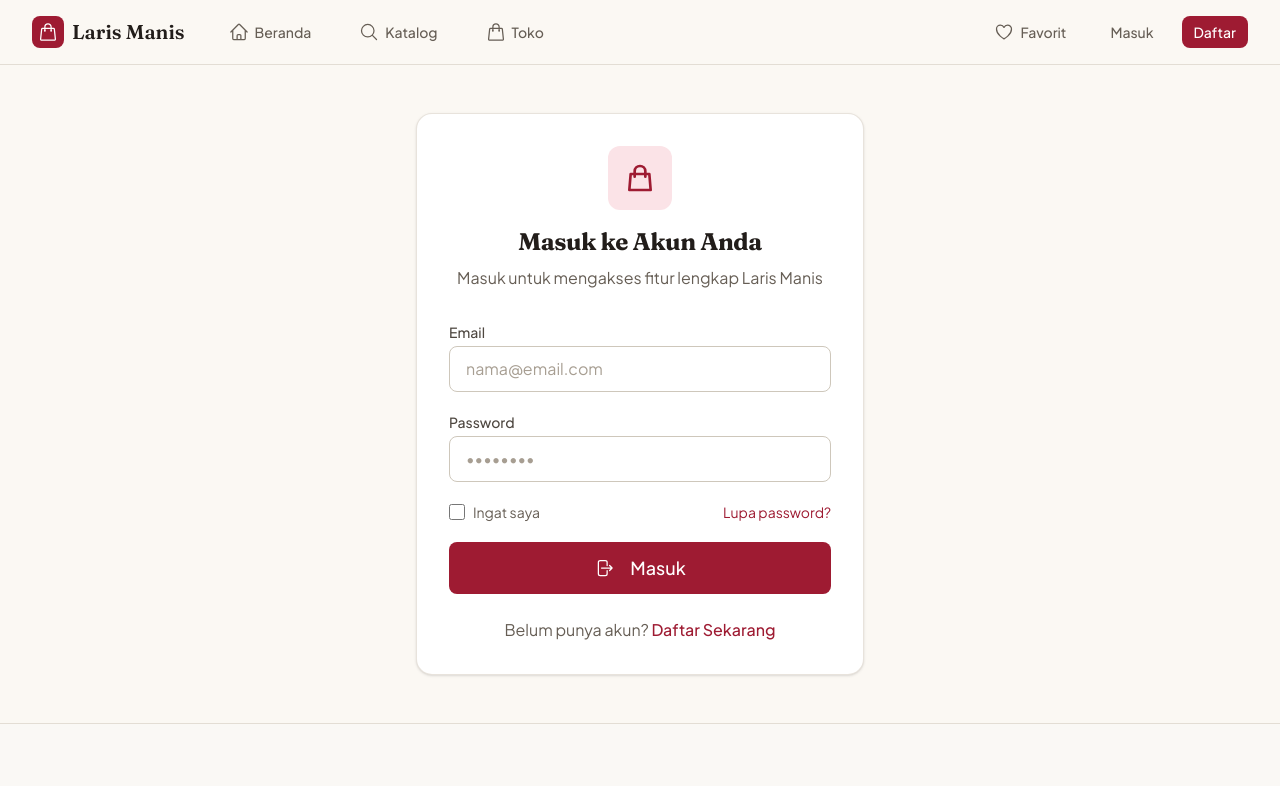
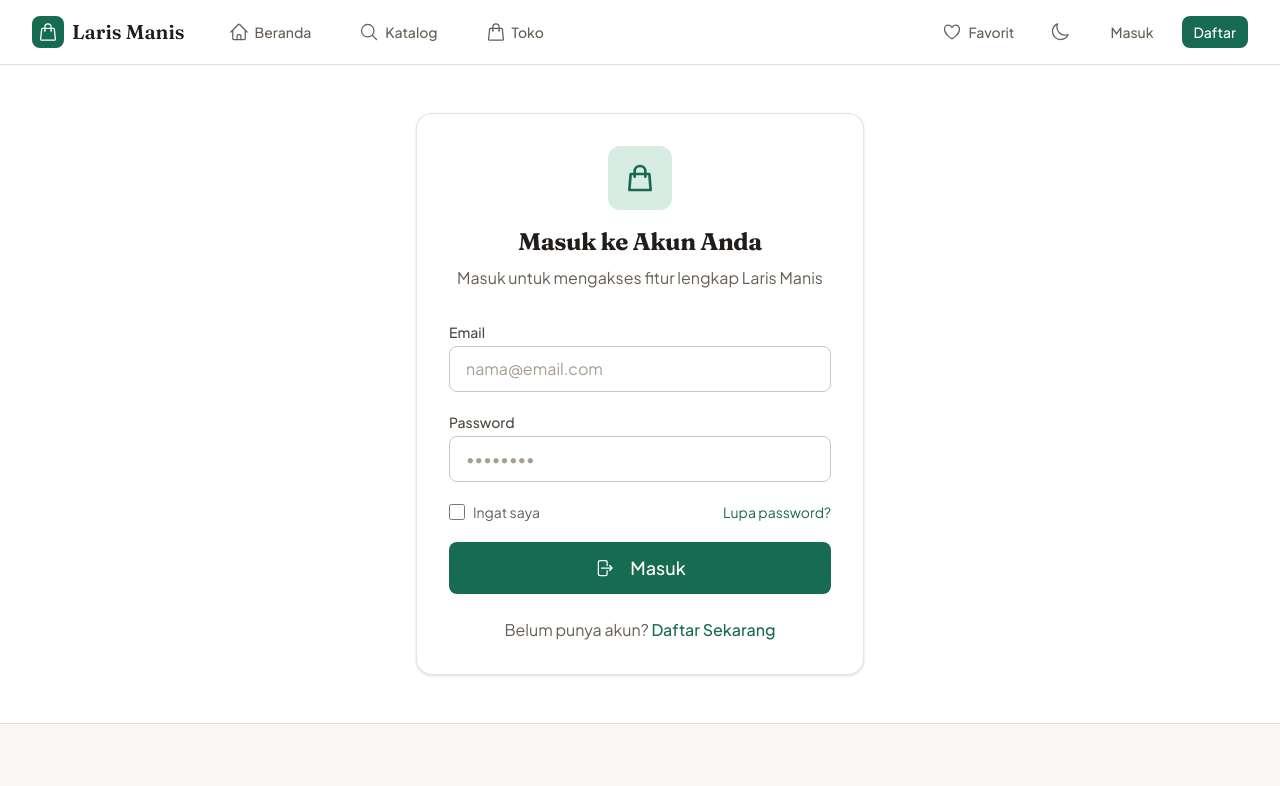
Before and after one commit to KoRifCan/laris-manis, a Next.js app: page /auth/login in a window 1280 px wide. Shown: the top 786 px of the page. Built offline with nearby package versions, Linux system fonts and the light colour scheme.

Commit message:
feat(tema): palet Putih Pandan (brand hijau, kanvas putih), mode gelap berbasis kelas + toggle tema localStorage, theme-color dinamis anti-flicker

```diff
--- a/src/app/globals.css
+++ b/src/app/globals.css
@@ -1,4 +1,7 @@
 @import "tailwindcss";
+
+/* Mode gelap dikendalikan kelas .dark pada <html> (toggle tema + localStorage) */
+@custom-variant dark (&:where(.dark, .dark *));
 
 @theme {
   /* Type — Fraunces (display) + Plus Jakarta Sans (body) */
@@ -6,24 +9,24 @@
   --font-display: var(--font-fraunces), Georgia, serif;
   --font-mono: ui-monospace, SFMono-Regular, Menlo, monospace;
 
-  /* Brand: Merah Pasar (payung pasar & gerobak) */
-  --color-brand-50: #fdf3f4;
-  --color-brand-100: #fbe3e7;
-  --color-brand-200: #f6c8d0;
-  --color-brand-300: #ee9dab;
-  --color-brand-400: #e0677b;
-  --color-brand-500: #c93a51;
-  --color-brand-600: #9e1b32;
-  --color-brand-700: #851528;
-  --color-brand-800: #6e1224;
-  --color-brand-900: #5c101f;
-  --color-brand-950: #3a0914;
+  /* Brand: Pandan Hijau (putih dominan, tanpa merah) */
+  --color-brand-50: #eef7f3;
+  --color-brand-100: #d7ede4;
+  --color-brand-200: #b0dacb;
+  --color-brand-300: #7fc2ae;
+  --color-brand-400: #4ea891;
+  --color-brand-500: #2a8e74;
+  --color-brand-600: #176b51;
+  --color-brand-700: #0e4f3b;
+  --color-brand-800: #0b3f2f;
+  --color-brand-900: #08301f;
+  --color-brand-950: #052015;
 
   /* Aksen: Kunyit Emas (jamu & kemakmuran) */
   --color-kunyit-50: #fdf6e6;
   --color-kunyit-200: #f6dc9e;
   --color-kunyit-300: #f0c463;
-  --color-kunyit-400: #e4a82e;
+  --color-kunyit-400: #e8a317;
   --color-kunyit-500: #d1941c;
   --color-kunyit-600: #a8730f;
   --color-kunyit-800: #7a540b;
@@ -42,8 +45,8 @@
   --color-pandan-900: #0a261a;
   --color-pandan-950: #061a12;
 
-  /* Latar halaman: Kertas Bungkus */
-  --color-canvas: #fbf8f3;
+  /* Latar halaman: Putih dominan, kertas hangat di section abu-abu */
+  --color-canvas: #ffffff;
 
   /* Netral hangat (mengganti gradien abu-abu biru bawaan Tailwind) */
   --color-gray-50: #faf8f5;
@@ -303,8 +306,8 @@
 /* High contrast mode */
 @media (prefers-contrast: high) {
   :root {
-    --color-brand-600: #6e1224;
-    --color-brand-700: #5c101f;
+    --color-brand-600: #0b3f2f;
+    --color-brand-700: #052015;
   }
 }
 
@@ -317,3 +320,11 @@
     scroll-behavior: auto !important;
   }
 }
+
+/* Skema warna native mengikuti tema */
+:root {
+  color-scheme: light;
+}
+.dark {
+  color-scheme: dark;
+}
--- a/src/app/layout.tsx
+++ b/src/app/layout.tsx
@@ -54,21 +54,21 @@
 };
 
 export const viewport: Viewport = {
-  themeColor: [
-    { media: '(prefers-color-scheme: light)', color: '#fbf8f3' },
-    { media: '(prefers-color-scheme: dark)', color: '#161210' },
-  ],
   width: 'device-width',
   initialScale: 1,
   maximumScale: 5,
 };
 
+// Terapkan tema tersimpan SEBELUM paint supaya tidak ada kedip terang->gelap.
+const themeInit = `(function(){try{var s=localStorage.getItem('laris_manis_theme');var m=window.matchMedia('(prefers-color-scheme: dark)').matches;var d=s==='dark'||(s!=='light'&&m);if(d)document.documentElement.classList.add('dark');var t=document.getElementById('lm-theme-color');if(t)t.setAttribute('content',d?'#141310':'#ffffff');}catch(e){}})();`;
+
 export default function RootLayout({ children }: { children: React.ReactNode }) {
   return (
-    <html lang="id" className={`${jakarta.variable} ${fraunces.variable} h-full antialiased`}>
+    <html lang="id" className={`${jakarta.variable} ${fraunces.variable} h-full antialiased`} suppressHydrationWarning>
       <head>
         <link rel="manifest" href="/manifest.json" />
-        <meta name="theme-color" content="#9e1b32" />
+        <meta name="theme-color" content="#ffffff" id="lm-theme-color" />
+        <script dangerouslySetInnerHTML={{ __html: themeInit }} />
       </head>
       <body className="min-h-full flex flex-col bg-canvas dark:bg-gray-950 text-gray-900 dark:text-gray-100">
         <Providers>{children}</Providers>
--- /dev/null
+++ b/src/components/ThemeToggle.tsx
@@ -0,0 +1,70 @@
+'use client';
+
+import { useEffect, useState } from 'react';
+import { SunIcon, MoonIcon } from '@heroicons/react/24/outline';
+
+const STORAGE_KEY = 'laris_manis_theme';
+
+function isDarkNow(): boolean {
+  try {
+    const stored = localStorage.getItem(STORAGE_KEY);
+    if (stored === 'dark') return true;
+    if (stored === 'light') return false;
+  } catch {
+    // localStorage tidak tersedia — ikuti sistem
+  }
+  return window.matchMedia('(prefers-color-scheme: dark)').matches;
+}
+
+function applyTheme(dark: boolean) {
+  document.documentElement.classList.toggle('dark', dark);
+  document
+    .getElementById('lm-theme-color')
+    ?.setAttribute('content', dark ? '#141310' : '#ffffff');
+}
+
+// Tombol ganti tema terang/gelap. Pilihan disimpan di localStorage;
+// bila belum pernah memilih, mengikuti preferensi sistem.
+export function ThemeToggle({ className }: { className?: string }) {
+  const [dark, setDark] = useState(false);
+
+  useEffect(() => {
+    setDark(isDarkNow());
+    const onChange = (event: MediaQueryListEvent) => {
+      // hanya ikuti sistem bila pengguna belum memilih sendiri
+      if (!localStorage.getItem(STORAGE_KEY)) {
+        setDark(event.matches);
+        applyTheme(event.matches);
+      }
+    };
+    window.matchMedia('(prefers-color-scheme: dark)').addEventListener('change', onChange);
+    return () =>
+      window.matchMedia('(prefers-color-scheme: dark)').removeEventListener('change', onChange);
+  }, []);
+
+  const toggle = () => {
+    const next = !isDarkNow();
+    try {
+      localStorage.setItem(STORAGE_KEY, next ? 'dark' : 'light');
+    } catch {
+      // tetap ganti tema walau tidak bisa menyimpan
+    }
+    applyTheme(next);
+    setDark(next);
+  };
+
+  return (
+    <button
+      type="button"
+      onClick={toggle}
+      className={
+        className ??
+        'p-2 rounded-lg text-gray-600 hover:bg-gray-100 dark:text-gray-400 dark:hover:bg-gray-800'
+      }
+      aria-label={dark ? 'Ganti ke mode terang' : 'Ganti ke mode gelap'}
+      title={dark ? 'Mode terang' : 'Mode gelap'}
+    >
+      {dark ? <SunIcon className="h-5 w-5" aria-hidden="true" /> : <MoonIcon className="h-5 w-5" aria-hidden="true" />}
+    </button>
+  );
+}
--- a/src/components/home/EtalaseCollage.tsx
+++ b/src/components/home/EtalaseCollage.tsx
@@ -25,14 +25,14 @@
   return (
     <div className="rounded-3xl border border-dashed border-white/30 bg-white/5 p-6 sm:p-8">
       <svg viewBox="0 0 260 150" className="w-full" role="img" aria-label="Ilustrasi etalase">
-        <rect x="20" y="40" width="220" height="95" rx="8" fill="#161210" stroke="#E4A82E" strokeWidth="2" />
-        <path d="M14 40h232l-12-22H26z" fill="#E4A82E" />
-        <path d="M40 18h26l-6 22H34zM92 18h26l-4 22H86zM144 18h26l-2 22h-28zM196 18h26l2 22h-30z" fill="#9E1B32" />
+        <rect x="20" y="40" width="220" height="95" rx="8" fill="#161210" stroke="#E8A317" strokeWidth="2" />
+        <path d="M14 40h232l-12-22H26z" fill="#E8A317" />
+        <path d="M40 18h26l-6 22H34zM92 18h26l-4 22H86zM144 18h26l-2 22h-28zM196 18h26l2 22h-30z" fill="#176B51" />
         <rect x="36" y="98" width="188" height="6" rx="3" fill="#4E4740" />
         <rect x="50" y="72" width="34" height="26" rx="4" fill="#FBF8F3" opacity="0.85" />
         <rect x="110" y="66" width="40" height="32" rx="4" fill="#FBF8F3" opacity="0.65" />
         <rect x="172" y="76" width="30" height="22" rx="4" fill="#FBF8F3" opacity="0.5" />
-        <path d="M60 72l6-10 6 10M124 66l6-12 6 12" stroke="#9E1B32" strokeWidth="2" fill="none" />
+        <path d="M60 72l6-10 6 10M124 66l6-12 6 12" stroke="#176B51" strokeWidth="2" fill="none" />
       </svg>
       <p className="mt-4 text-center text-sm text-white/70">
         Etalase sedang dilengkapi dagangan baru.
--- a/src/components/layout/Header.tsx
+++ b/src/components/layout/Header.tsx
@@ -20,6 +20,7 @@
   getSessionSnapshot,
   subscribeSession,
 } from '@/lib/client-auth';
+import { ThemeToggle } from '@/components/ThemeToggle';
 
 export function Header() {
   const pathname = usePathname();
@@ -110,6 +111,9 @@
               <HeartIcon className="h-5 w-5" />
               <span className="hidden sm:inline">Favorit</span>
             </Link>
+
+            {/* Ganti tema terang/gelap */}
+            <ThemeToggle />
 
             {/* Auth/Profile */}
             <div className="hidden sm:flex sm:items-center sm:gap-3">
```
